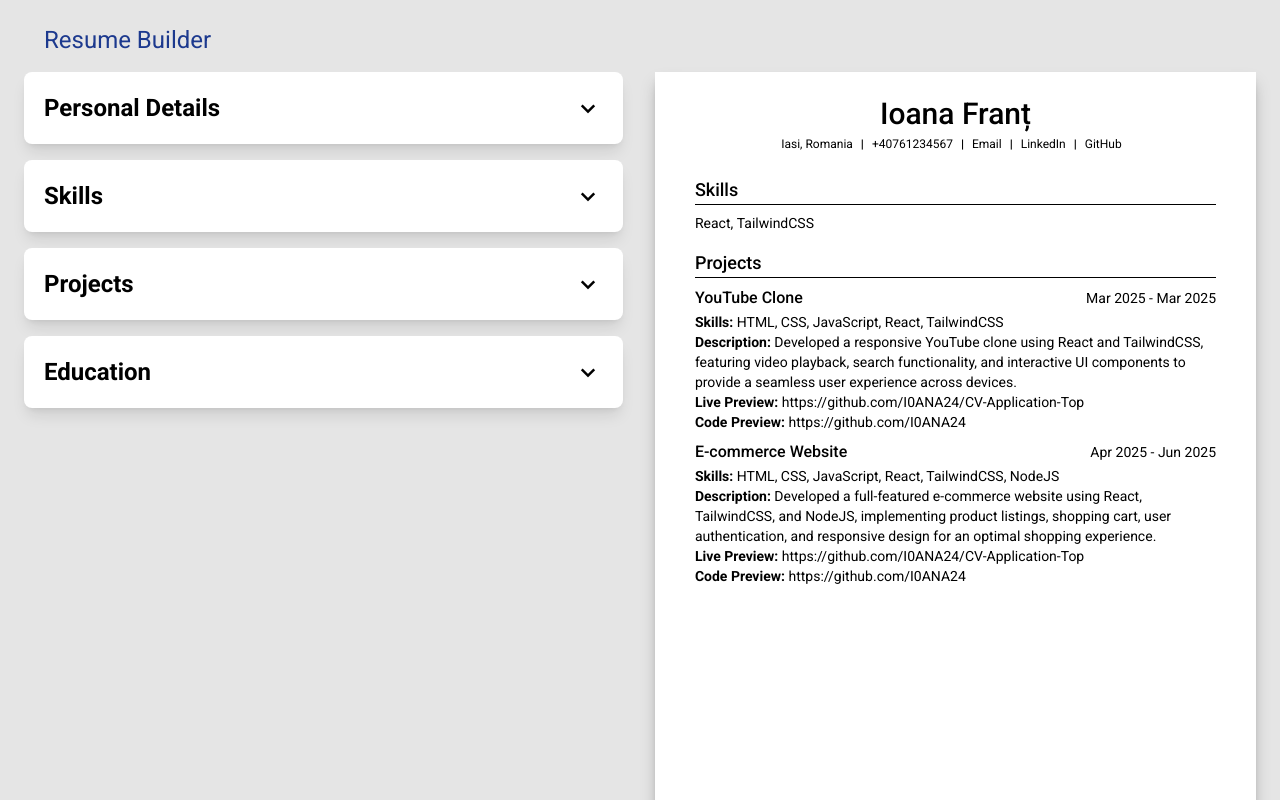
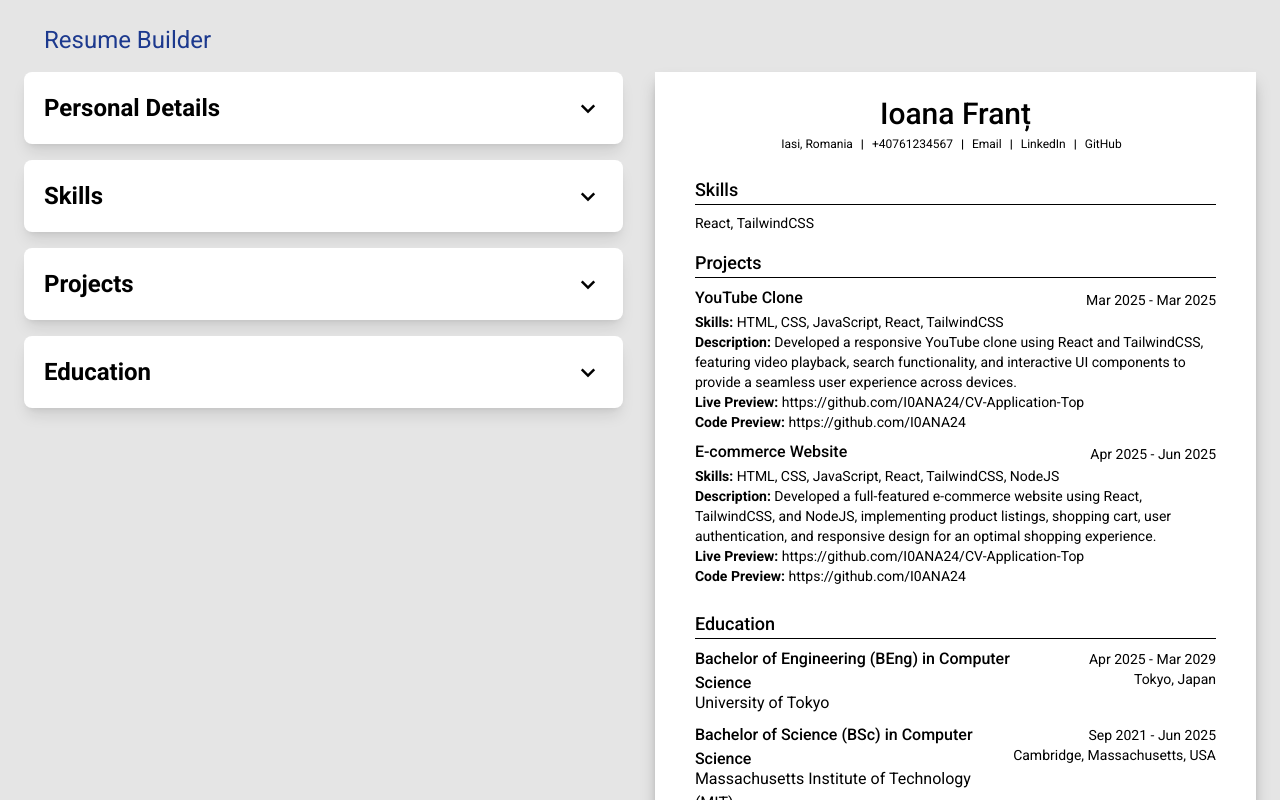
Before and after one commit to I0ANA24/CV-Application-Top, a React (Vite) app: page / in a window 1280 px wide. Shown: the top 800 px of the page. Built offline with nearby package versions, Linux system fonts and the light colour scheme.

Commit message:
Education section done

```diff
--- a/src/components/Education/EducationPageSection.jsx
+++ b/src/components/Education/EducationPageSection.jsx
@@ -1,11 +1,41 @@
-import React from 'react'
+import React from "react";
 
-const EducationPageSection = () => {
+const EducationPageSection = ({ education }) => {
   return (
-    <div>
+    <section className={!education.length ? "hidden" : null}>
+      <h2 className="font-medium text-lg">Education</h2>
+      <hr className="mb-2" />
+      <div className="w-full flex flex-wrap overflow-hidden">
+        {education.map((education, index) => (
+          <div
+            className="w-full mb-2 flex justify-between items-center gap-5"
+            key={index}
+          >
+            <div>
+              <h3 className="font-medium text-md -mb-1">{education.degree}</h3>
+              <h3 className="font-normal text-md">{education.name}</h3>
+            </div>
+            <div className="min-w-fit h-full flex flex-col items-end justify-baseline mt-1">
+              <p className="font-normal text-sm text-right w-fit">
+                {new Date(education.startDate).toLocaleString("en-US", {
+                  month: "short",
+                  year: "numeric",
+                })}{" "}
+                -{" "}
+                {new Date(education.endDate).toLocaleString("en-US", {
+                  month: "short",
+                  year: "numeric",
+                })}
+              </p>
+              <p className="font-normal text-sm text-right w-fit">
+                {education.location}
+              </p>
+            </div>
+          </div>
+        ))}
+      </div>
+    </section>
+  );
+};
 
-    </div>
-  )
-}
-
-export default EducationPageSection
+export default EducationPageSection;
--- a/src/components/Projects/ProjectsPageSection.jsx
+++ b/src/components/Projects/ProjectsPageSection.jsx
@@ -11,7 +11,7 @@ const ProjectsPageSection = ({ projects }) => {
             {/* introduction */}
             <div className="w-full flex justify-between items-center mb-[2px]">
               <h3 className="font-medium text-md">{project.name}</h3>
-              <p className="font-normal text-sm">
+              <p className="font-normal text-sm mt-1">
                 {new Date(project.startDate).toLocaleString("en-US", {
                   month: "short",
                   year: "numeric",
--- a/src/components/Resume/ResumePage.jsx
+++ b/src/components/Resume/ResumePage.jsx
@@ -2,13 +2,15 @@ import React from "react";
 import PersonalDetailsPageSection from "../PersonalDetails/PersonalDetailsPageSection";
 import SkillsPageSection from "../Skills/SkillsPageSection";
 import ProjectsPageSection from "../Projects/ProjectsPageSection";
+import EducationPageSection from "../Education/EducationPageSection";
 
-const ResumePage = ({ details, skills, projects }) => {
+const ResumePage = ({ details, skills, projects, education }) => {
   return (
     <section className="bg-white w-full max-w-[80vw] lg:w-[50%] aspect-[210/297] lg:aspect-[210/297] shadow-neutral-400 shadow-lg mx-auto px-10 py-6 overflow-hidden space-y-4">
       <PersonalDetailsPageSection details={details} />
       <SkillsPageSection skills={skills} />
       <ProjectsPageSection projects={projects} />
+      <EducationPageSection education={education} />
     </section>
   );
 };
--- a/src/components/builder/Builder.jsx
+++ b/src/components/builder/Builder.jsx
@@ -100,6 +100,7 @@ const Builder = () => {
         details={detailsList}
         skills={skillsList}
         projects={projectsList}
+        education={educationList}
       />
     </main>
   );
```
